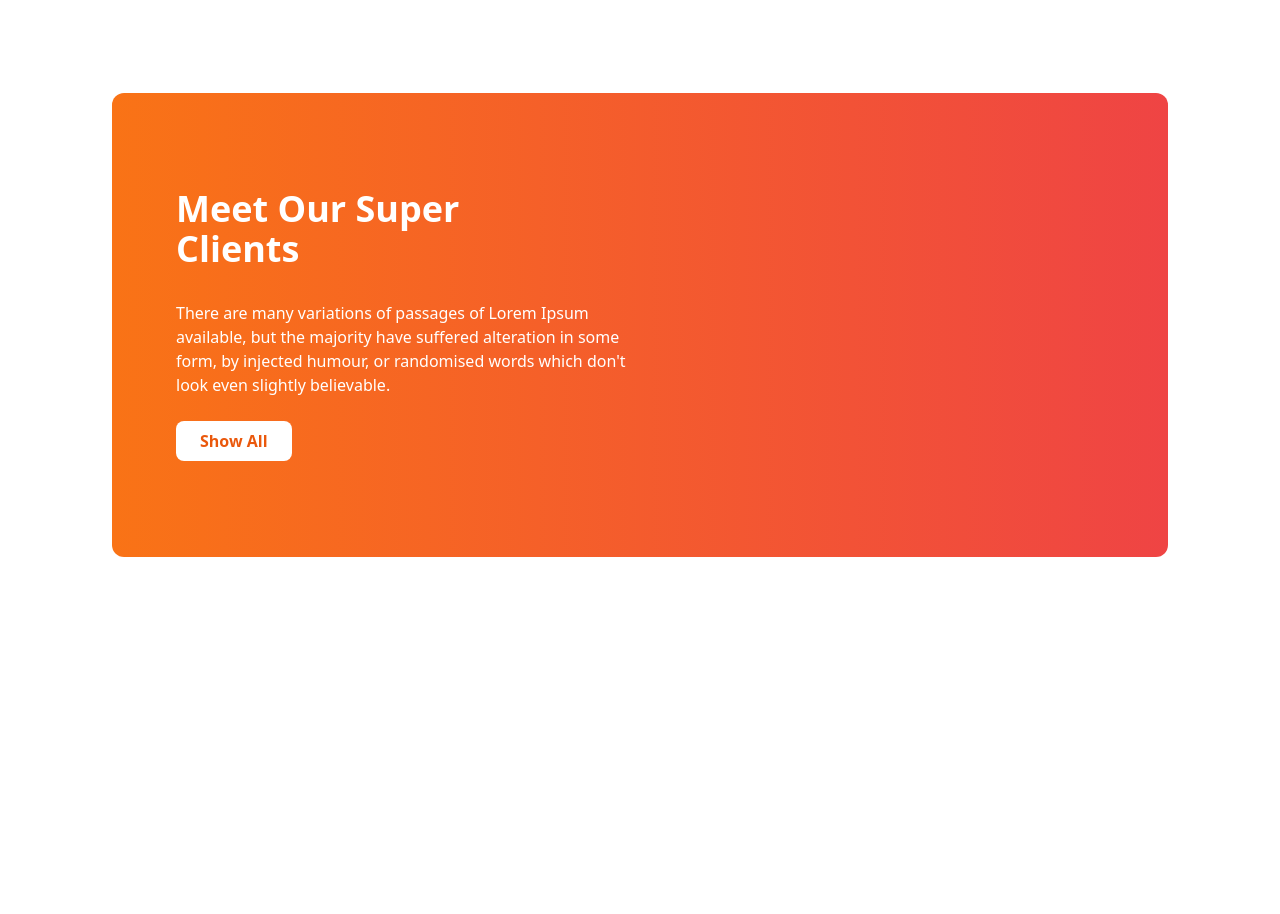
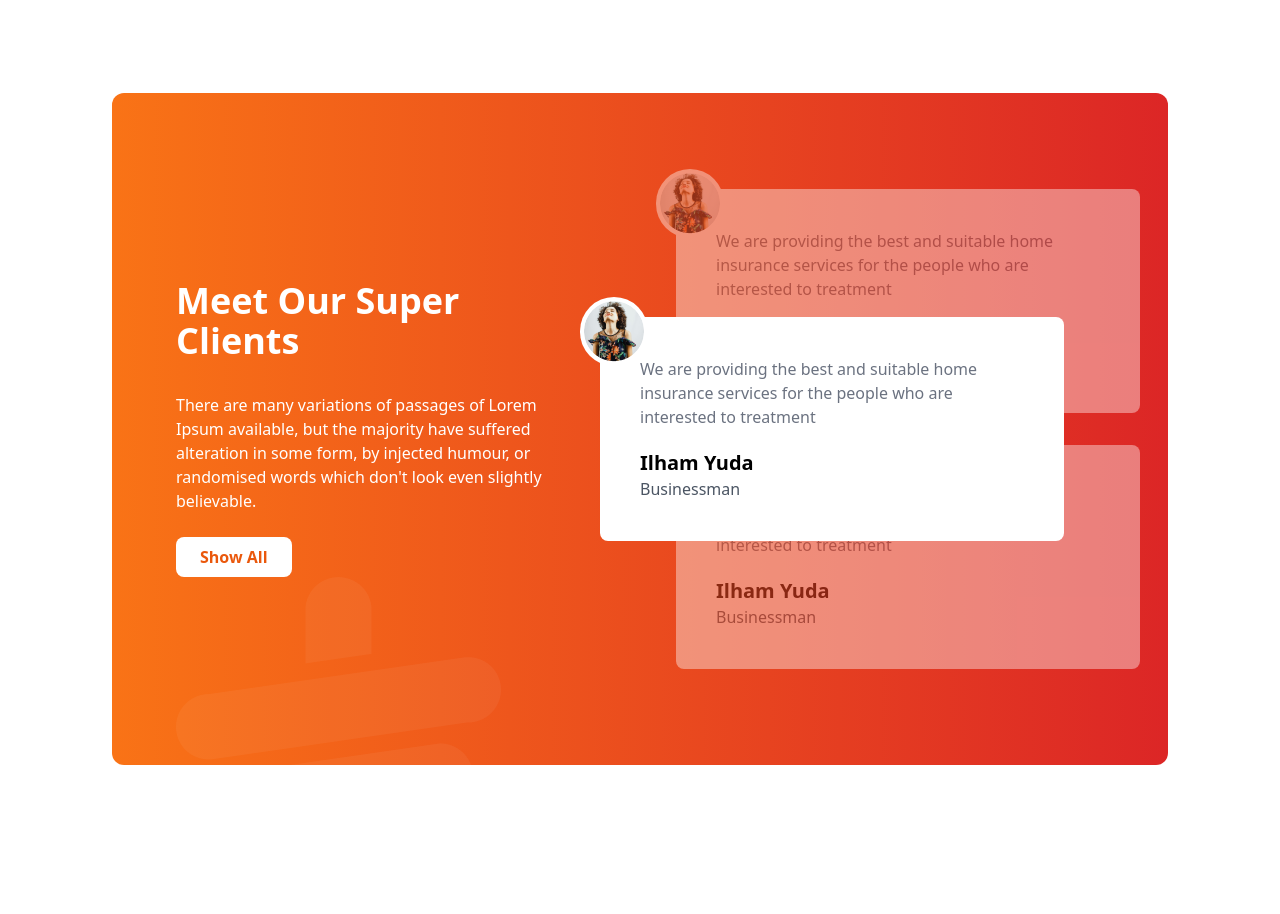
Before and after one commit to ferdousmikdad/ph-tea-house, a plain HTML site: page index.html in a window 1280 px wide. Shown: the part 1690-2604 px from the top of the page. Before the commit the page ends 2343 px from the top, so only its background shows below. Drawn offline with nearby package versions, Linux system fonts and the light colour scheme.

Commit message:
Meet Our Super Clients section is done

```diff
--- a/index.html
+++ b/index.html
@@ -133,15 +133,52 @@
 
         <!-- Meet Our Super Clients -->
          <section class="mb-24">
-          <div class="bg-gradient-to-r from-orange-500 to-red-500 rounded-xl grid grid-cols-1 lg:grid-cols-2 text-white px-7 md:px-16 py-24">
-            <!-- text -->
-             <div>
-              <h2 class="text-4xl font-bold mb-8">Meet Our Super <br> Clients</h2>
-              <p class="mb-6">There are many variations of passages of Lorem Ipsum available, but the majority have suffered alteration in some form, by injected humour, or randomised words which don't look even slightly believable. </p>
-              <button class="bg-white rounded-lg py-2 px-6 text-orange-600 font-bold">Show All</button>
+          <div class="bg-gradient-to-r from-orange-500 to-red-600 rounded-xl grid grid-cols-1 lg:grid-cols-2 text-white px-7 md:px-16">
+            <!-- text section -->
+             <div class="flex justify-center items-center overflow-hidden  mr-20">
+               <div class="py-24">
+                <h2 class="text-4xl font-bold mb-8">Meet Our Super <br> Clients</h2>
+                <p class="mb-6">There are many variations of passages of Lorem Ipsum available, but the majority have suffered alteration in some form, by injected humour, or randomised words which don't look even slightly believable. </p>
+                <button class="bg-white rounded-lg py-2 px-6 text-orange-600 font-bold">Show All</button>
+                <img class="absolute overflow-hidden" src="images/bg_cup.png" alt="">
+               </div>
              </div>
              <!-- Reviews card section -->
-              <div></div>
+              <div class="relative py-24">
+                <!-- Middle card -->
+                <div class="absolute z-10 top-56 right-10 h-56 w-full md:3/4 bg-white text-black rounded-lg">
+                  <div class="absolute -top-5 -left-5">
+                   <img class=" bg-white rounded-full p-1" src="images/client.png" alt="">
+                  </div>
+                  <div class="p-10">
+                    <p class="text-gray-500 mb-5">We are providing the best and suitable home insurance services for the people who are interested to treatment</p>
+                    <p class="font-bold text-xl">Ilham Yuda</p>
+                    <p class="text-gray-600">Businessman</p>
+                  </div>
+                 </div>
+                <!-- Top card -->
+                 <div class="relative left-9 h-56 w-full md:3/4 bg-white text-black rounded-lg opacity-40">
+                 <div class="absolute -top-5 -left-5">
+                  <img class=" bg-white rounded-full p-1" src="images/client.png" alt="">
+                 </div>
+                 <div class="p-10">
+                   <p class="text-gray-500 mb-5">We are providing the best and suitable home insurance services for the people who are interested to treatment</p>
+                   <p class="font-bold text-xl">Ilham Yuda</p>
+                   <p class="text-gray-600">Businessman</p>
+                 </div>
+                </div>
+                <!-- Bottom card -->
+                 <div class="relative left-9 h-56 w-full md:3/4 bg-white text-black rounded-lg mt-8 opacity-40">
+                 <div class="absolute -top-5 -left-5">
+                  <img class=" bg-white rounded-full p-1" src="images/client.png" alt="">
+                 </div>
+                 <div class="p-10">
+                   <p class="text-gray-500 mb-5">We are providing the best and suitable home insurance services for the people who are interested to treatment</p>
+                   <p class="font-bold text-xl">Ilham Yuda</p>
+                   <p class="text-gray-600">Businessman</p>
+                 </div>
+                </div>
+              </div>
           </div>
          </section>
     </main>
```
